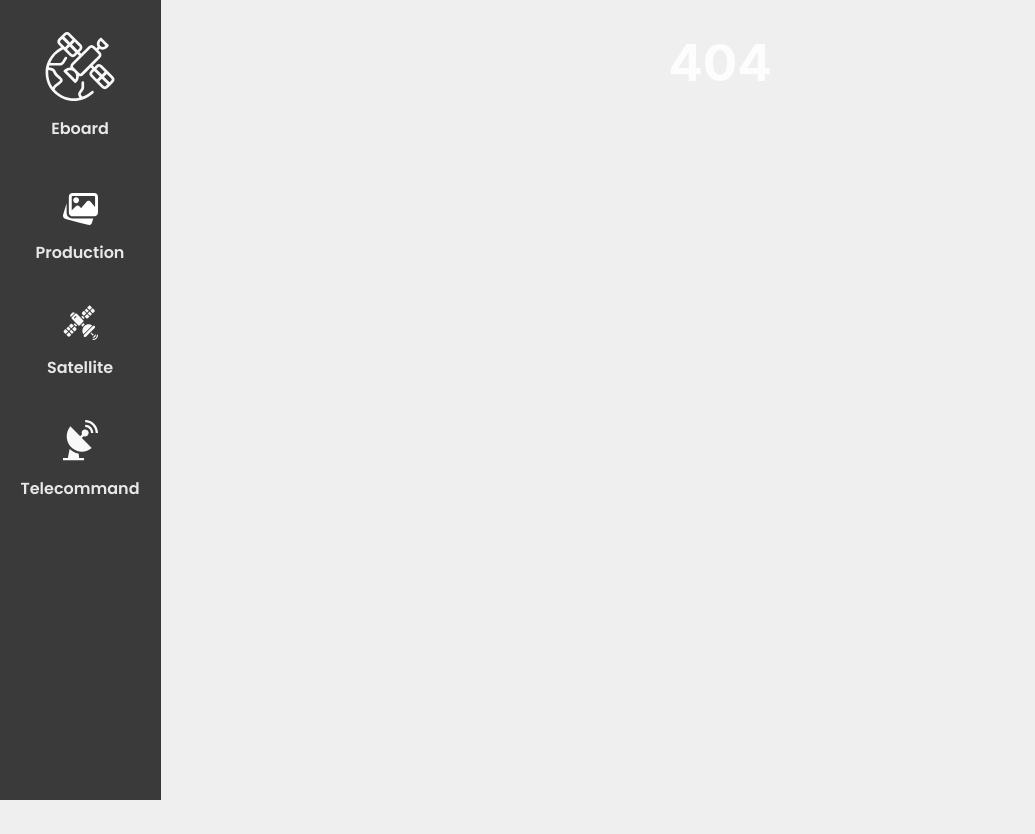
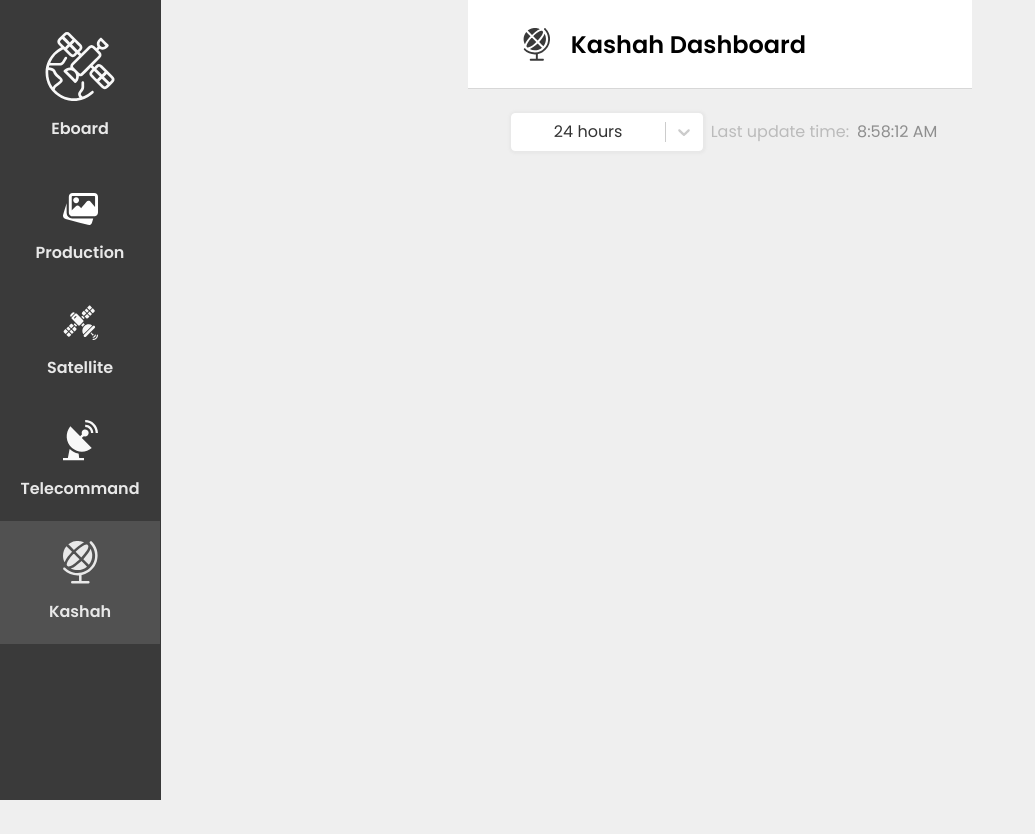
Before and after one commit to DaniRubin/Eboard, a React (Vite) app: page /kashah in a window 1280 px wide. Before the commit this address had no page. Shown: the whole page, without its empty margins (0-1035 px from the left). After the commit the page ends 800 px from the top, so only its background shows below. Built offline with nearby package versions, Linux system fonts and the light colour scheme.

Commit message:
Added tab for Kashah

```diff
--- a/src/App.tsx
+++ b/src/App.tsx
@@ -16,6 +16,7 @@ import Production from "./pages/Production";
 import Satellite from "./pages/Satellite";
 import NoPage from "./pages/NoPage";
 import Telecommand from "./pages/Telecomand";
+import Kashah from "./pages/Kashah";
 
 export const MOCKED = true
 
@@ -29,6 +30,7 @@ const App = () => {
                         <Route index element={<Production/>}/>
                         <Route path="satellite/:satellite" element={<Satellite/>}/>
                         <Route path="telecommand" element={<Telecommand/>}/>
+                        <Route path="kashah" element={<Kashah/>}/>
                         <Route path="*" element={<NoPage/>}/>
                     </Routes>
                 </BrowserRouter>
--- a/src/components/Layout/SideNav.tsx
+++ b/src/components/Layout/SideNav.tsx
@@ -3,6 +3,7 @@ import ebaordLogo from '../../assets/EboardLogo.svg';
 import satLogo from '../../assets/SatelliteLogo.svg';
 import prodLogo from "../../assets/ProductionLogo.svg";
 import telecommandLogo from "../../assets/TelecomandIcon.svg";
+import kashahLogo from "../../assets/KashahIcon.svg";
 import {useNavigate} from "react-router-dom";
 
 const SideNavStyle = styled.div`
@@ -59,9 +60,12 @@ const SideNav = () => {
         <SideNavOption logo={satLogo} logoText={"satLogo"} OptionText={"Satellite"} isTitle={false}
                        isSelected={window.location.pathname.includes('satellite')}
                        onClick={() => navigate('/satellite/Sat1')}/>
-        <SideNavOption logo={telecommandLogo} logoText={"telecommandLogo"} OptionText={"Telecommand"} isTitle={false}
+        <SideNavOption logo={telecommandLogo} logoText={"telecommand logo"} OptionText={"Telecommand"} isTitle={false}
                        isSelected={window.location.pathname === '/telecommand'}
                        onClick={() => navigate('/telecommand')}/>
+        <SideNavOption logo={kashahLogo} logoText={"kashah logo"} OptionText={"Kashah"} isTitle={false}
+                       isSelected={window.location.pathname === '/kashah'}
+                       onClick={() => navigate('/kashah')}/>
     </SideNavStyle>
 
 }
--- /dev/null
+++ b/src/pages/Kashah.tsx
@@ -0,0 +1,72 @@
+import {useCallback, useEffect, useState} from 'react';
+
+import styled from "styled-components";
+import CostumeSelect from "../components/CostumeSelect";
+import LastUpdated from "../components/LastUpdated";
+import Header from "../components/Layout/Header";
+import logo from '../assets/KashahIconHeader.svg';
+import {useNavigate} from "react-router";
+import {MockMainPageResponse} from '../Mock'
+import {MOCKED} from "../App";
+
+const optionsTimes = [
+    {value: '24 hours', label: '24 hours'},
+    {value: '2 hours', label: '2 hours'},
+    {value: '12 hours', label: '12 hours'},
+    {value: '2 days', label: '2 days'},
+    {value: '1 week', label: '1 week'},
+];
+
+const Kashah = () => {
+    const navigate = useNavigate()
+    const [response, setResponse] = useState<any>()
+
+    const fetchData = useCallback(async () => {
+        try {
+            if (MOCKED) return setResponse(MockMainPageResponse)
+            let res = await fetch("http://...")
+            res = await res.json()
+            setResponse(res)
+        } catch (err) {
+            console.log("Cannot fetch data from server")
+        }
+    }, [])
+
+    useEffect(() => {
+        fetchData()
+    }, [])
+
+    return (
+        <>{
+            response ? <>
+                <Header text={"Kashah Dashboard"} logo={logo}/>
+                <MainBoard>
+                    <MainBoardUpperPanel>
+                        <CostumeSelect options={optionsTimes} defaultValue={optionsTimes[0]} onChange={() => {
+                        }}/>
+                        <LastUpdated time={response.lastUpdatedTime}/>
+                    </MainBoardUpperPanel>
+
+                    <SectionContainer>
+
+                    </SectionContainer>
+                </MainBoard>
+            </> : null
+        }</>
+    )
+}
+
+export default Kashah
+
+const MainBoard = styled.div`
+  margin: 16px 35px;
+`
+const MainBoardUpperPanel = styled.div`
+  display: flex;
+`
+const SectionContainer = styled.div`
+  display: flex;
+  margin-top: 10px;
+  justify-content: space-between;
+  width: 100%;
+`
```
Also changed, not shown: src/assets/KashahIcon.svg (added), src/assets/KashahIconHeader.svg (added).
